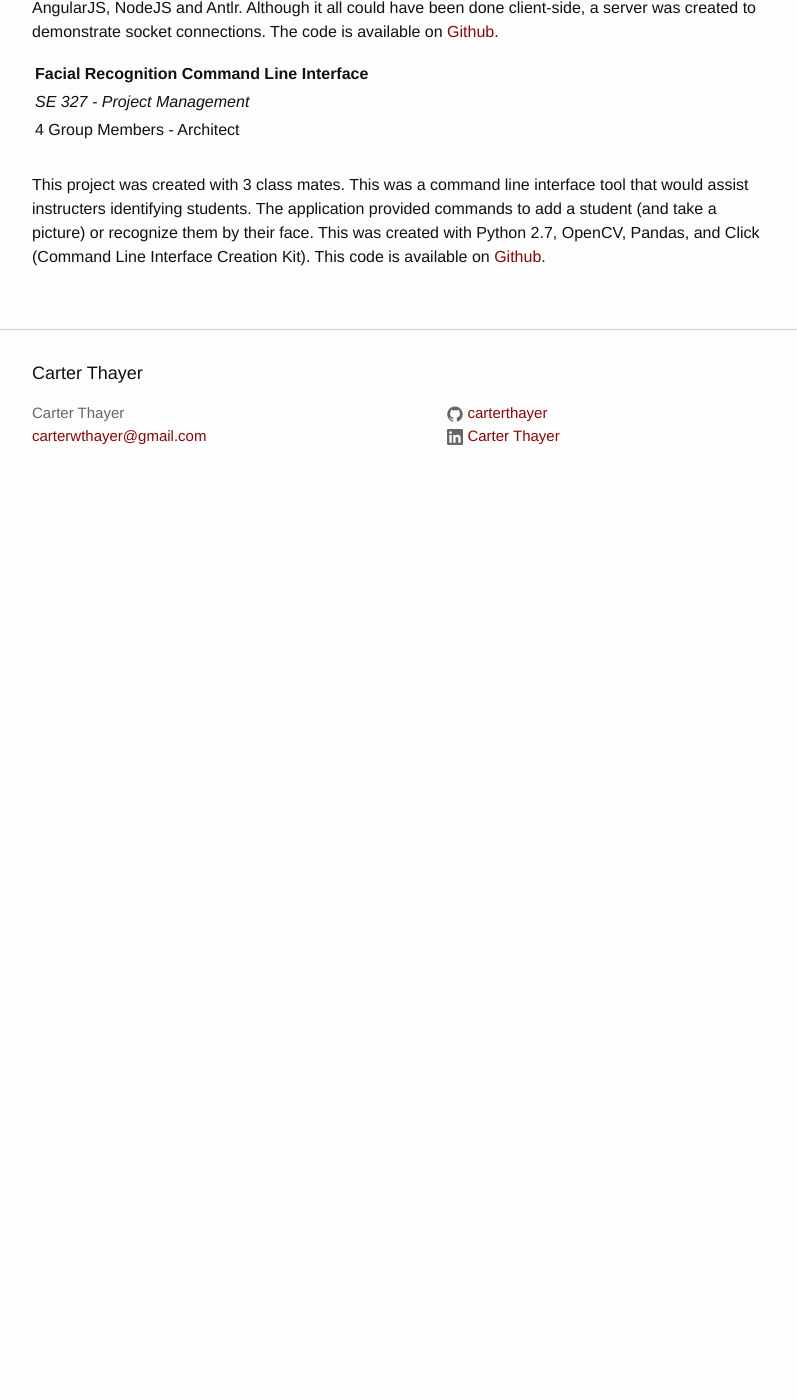
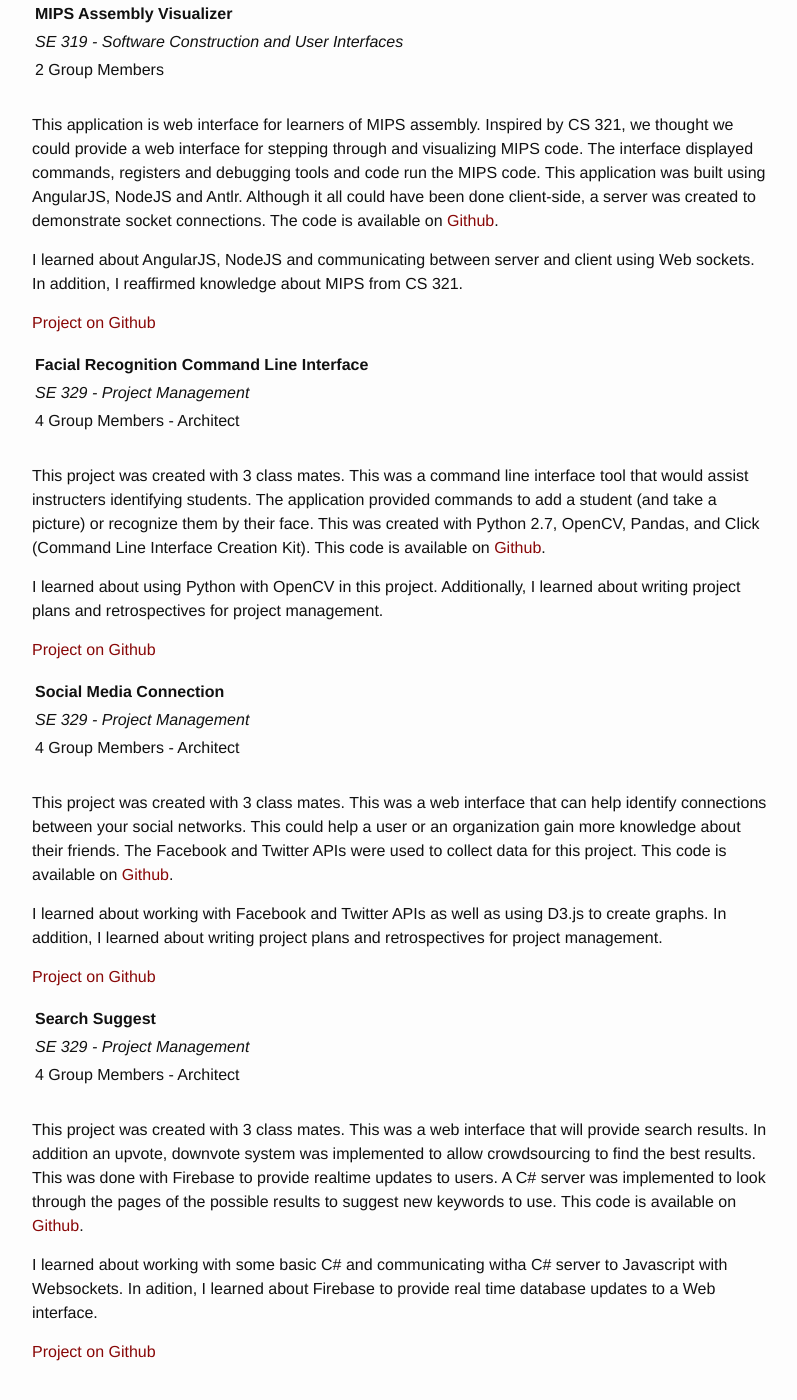
Before and after one commit to carterthayer/carterthayer.github.io, a Jekyll site: the page built from projects.md, in a window 1280 px wide and 1400 px high, scrolled down 1066 px. Shown: the whole window, without its empty margins (238-1035 px from the left). Built offline with Jekyll 4.4.1, drawn with Linux system fonts in a browser that asks for light colours; before the commit the page ends 1573 px from its top, so only the background shows below that; some of the changed text lies outside the part shown.

Commit message:
Add learning experiences and a couple more projects

```diff
--- a/projects.md
+++ b/projects.md
@@ -23,6 +23,10 @@ AngularJS, Ionic and Cordove. The backend was a RESTful API built with
 Python using libraries such as: SQLAlchemy, Alembic, NLTK, and Flask RESTful.
 Data was stored using a MySQL database provided by Iowa State.
 
+Doing this project, I learned about creating a long running project over the course of the semester.
+In addition, I learned about creating a mobile app with Javascript and continued my learning of
+Python, Flask, and RESTful APIs.
+
 
 |**Comparison of Popular PHP Frameworks**                      |
 |*SE 319 - Software Construction and User Interfaces*          |
@@ -37,6 +41,12 @@ for comparision. We reimplemented the same simple library app in each and
 reported on our experiences. While the report is not included, the code
 is stored on [Github](https://github.com/carterthayer/319Portfolio2).
 
+I learned about various PHP Frameworks for this project.
+I was able to compare them and have knowledge that will necessary
+if I implement a project with PHP in the future.
+
+[Project on Github](https://github.com/carterthayer/319Portfolio2)
+
 |**MIPS Assembly Visualizer**                                  |
 |*SE 319 - Software Construction and User Interfaces*          |
 |2 Group Members                                               |
@@ -50,8 +60,15 @@ This application was built using AngularJS, NodeJS and Antlr.
 Although it all could have been done client-side, a server was created
 to demonstrate socket connections. The code is available on [Github](https://github.com/carterthayer/319Portfolio3).
 
+I learned about AngularJS, NodeJS and communicating between server and client using
+Web sockets. In addition, I reaffirmed knowledge about MIPS from CS 321.
+
+[Project on Github](https://github.com/carterthayer/319Portfolio3)
+
+
+
 |**Facial Recognition Command Line Interface**                 |
-|*SE 327 - Project Management*                                 |
+|*SE 329 - Project Management*                                 |
 |4 Group Members - Architect                                   |
 |                                                              |
 
@@ -60,3 +77,42 @@ that would assist instructers identifying students. The application provided
 commands to add a student (and take a picture) or recognize them by their face.
 This was created with Python 2.7, OpenCV, Pandas, and Click (Command Line Interface Creation Kit).
 This code is available on [Github](https://github.com/AlgorithmArchitects/Facial-Recognition).
+
+I learned about using Python with OpenCV in this project. Additionally,
+I learned about writing project plans and retrospectives for project management.
+
+[Project on Github](https://github.com/AlgorithmArchitects/Facial-Recognition)
+
+
+|**Social Media Connection**                 |
+|*SE 329 - Project Management*                                 |
+|4 Group Members - Architect                                   |
+|                                                              |
+
+This project was created with 3 class mates. This was a web interface that
+can help identify connections between your social networks.
+This could help a user or an organization gain more knowledge about their friends.
+The Facebook and Twitter APIs were used to collect data for this project.
+This code is available on [Github](https://github.com/AlgorithmArchitects/SocialMediaConnections).
+
+I learned about working with Facebook and Twitter APIs as well as using D3.js to create graphs.
+In addition, I learned about writing project plans and retrospectives for project management.
+
+[Project on Github](https://github.com/AlgorithmArchitects/SocialMediaConnections)
+
+|**Search Suggest**                 |
+|*SE 329 - Project Management*                                 |
+|4 Group Members - Architect                                   |
+|                                                              |
+
+This project was created with 3 class mates. This was a web interface that
+will provide search results. In addition an upvote, downvote system was implemented to
+allow crowdsourcing to find the best results. This was done with Firebase to provide realtime
+updates to users. A C# server was implemented to look through the pages of the possible results
+to suggest new keywords to use.
+This code is available on [Github](https://github.com/AlgorithmArchitects/search-suggest).
+
+I learned about working with some basic C# and communicating witha C# server to Javascript with
+Websockets. In adition, I learned about Firebase to provide real time database updates to a Web interface.
+
+[Project on Github](https://github.com/AlgorithmArchitects/search-suggest)
```
